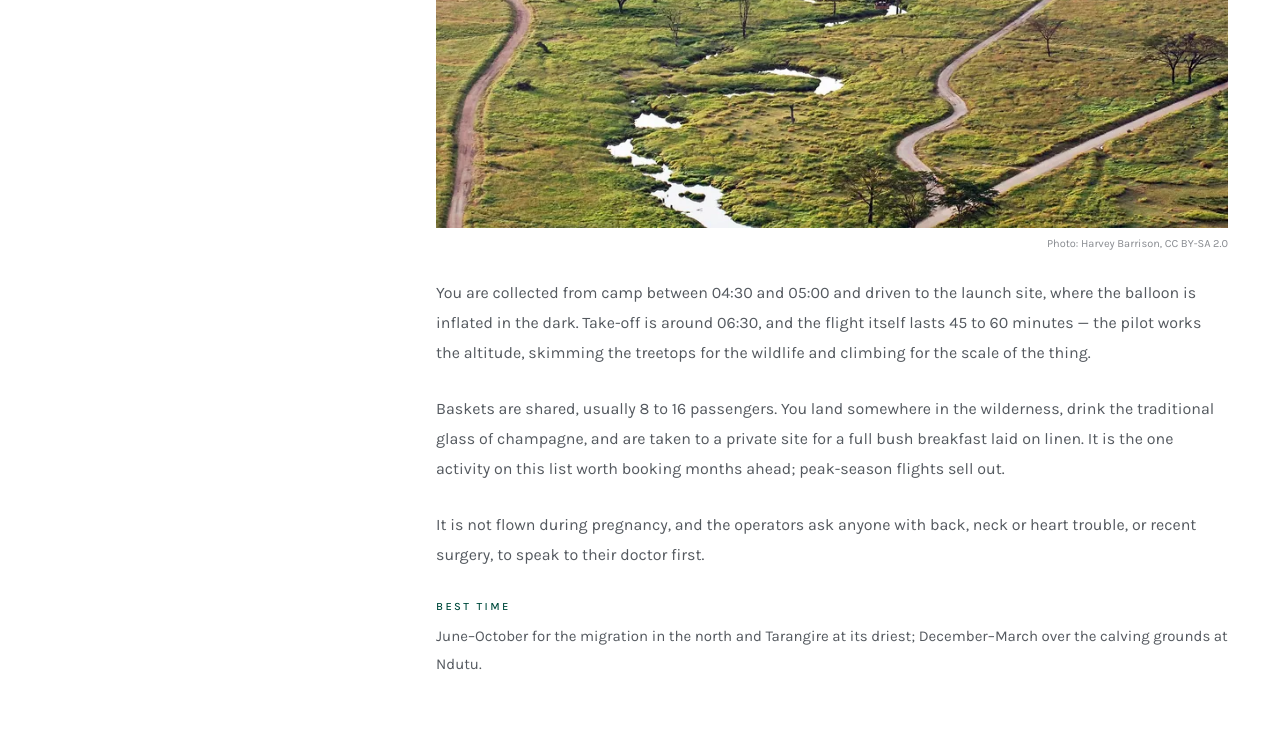
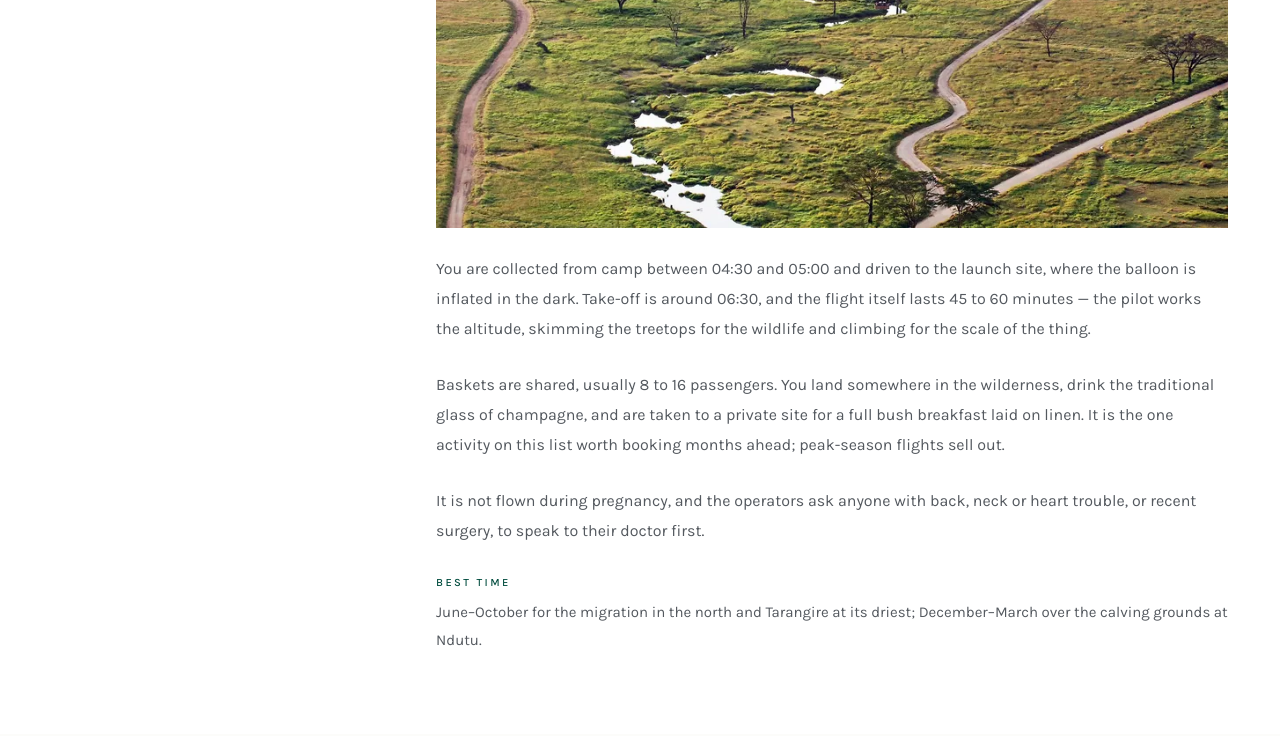
Before and after one commit to BrightonMboya/Polecat, an Astro site in the folder apps/main/: page /safari-add-ons in a window 1280 px wide. Shown: the part 1817-2553 px from the top of the page. Built offline with nearby package versions, Linux system fonts and the light colour scheme; Astro itself is replaced by a stand-in of ours.

Commit message:
removed the image attributions

```diff
--- a/apps/main/src/content/addons.ts
+++ b/apps/main/src/content/addons.ts
@@ -83,24 +83,27 @@ export interface Addon {
  *
  * Five are the site's own photographs. The other nine are openly licensed
  * stand-ins, because the operator has not supplied pictures of these
- * activities: the public-domain ones (rawpixel) need nothing, the four
- * Creative Commons ones need the `credit` line the page prints under them.
+ * activities: five public-domain (rawpixel) and four Creative Commons from
+ * Wikimedia Commons, shown without a credit line by the site owner's decision:
+ *   balloon       Harvey Barrison, CC BY-SA 2.0
+ *   olduvai-gorge Noel Feans, CC BY 2.0
+ *   zipline       Costaricapro, CC BY-SA 3.0
+ *   canoeing      Kessy Gift, CC BY-SA 4.0
  * Only olduvai-gorge and canoeing (Lake Duluti) show the actual place; the
  * rest show the activity somewhere else — the zipline and the treetop bridge
  * are in Costa Rica. Swap any of them for the operator's own photographs as
- * soon as those exist, and drop the credit when you do.
+ * soon as those exist.
  */
 export interface AddonImage {
     base: string
     widths: readonly number[]
     alt: string
-    credit?: { author: string; license: string; url: string }
 }
 
 export const ADDONS: readonly Addon[] = [
     {
         slug: 'balloon',
-        image: { base: 'addon-balloon', widths: [900, 1300], alt: 'A striped hot air balloon drifting low over Serengeti grassland, acacias and a winding stream below it', credit: { author: 'Harvey Barrison', license: 'CC BY-SA 2.0', url: 'https://commons.wikimedia.org/wiki/File:Balloon_Safari_2012_06_01_3126_(7522678450).jpg' } },
+        image: { base: 'addon-balloon', widths: [900, 1300], alt: 'A striped hot air balloon drifting low over Serengeti grassland, acacias and a winding stream below it' },
         name: 'Hot air balloon safari',
         line: 'A sunrise flight over the plains, then a champagne breakfast under an acacia.',
         where: 'Central & southern Serengeti, Tarangire',
@@ -270,7 +273,7 @@ export const ADDONS: readonly Addon[] = [
     },
     {
         slug: 'olduvai-gorge',
-        image: { base: 'addon-olduvai-gorge', widths: [900, 1300], alt: 'Olduvai Gorge under a big sky, the red stone pillar known as the Castle standing out from the dry valley floor', credit: { author: 'Noel Feans', license: 'CC BY 2.0', url: 'https://commons.wikimedia.org/wiki/File:Olduvai_Gorge_or_Oldupai_Gorge.jpg' } },
+        image: { base: 'addon-olduvai-gorge', widths: [900, 1300], alt: 'Olduvai Gorge under a big sky, the red stone pillar known as the Castle standing out from the dry valley floor' },
         name: 'Olduvai Gorge',
         line: 'The Leakeys’ dig, the 1.75-million-year-old skull, and a museum on the rim of the gorge.',
         where: 'On the Ngorongoro–Serengeti drive',
@@ -315,7 +318,7 @@ export const ADDONS: readonly Addon[] = [
     },
     {
         slug: 'zipline',
-        image: { base: 'addon-zipline', widths: [900, 1300], alt: 'A man in a helmet and harness smiling as he rides a zipline through the trees', credit: { author: 'Costaricapro', license: 'CC BY-SA 3.0', url: 'https://commons.wikimedia.org/wiki/File:Zip_Line_Canopy_Tour_Costa_Rica.jpg' } },
+        image: { base: 'addon-zipline', widths: [900, 1300], alt: 'A man in a helmet and harness smiling as he rides a zipline through the trees' },
         name: 'Zipline at Mto wa Mbu',
         line: 'Four or five zips off the Rift Valley escarpment, above the Maasai Steppe.',
         where: 'Mto wa Mbu, at the foot of the escarpment',
@@ -398,7 +401,7 @@ export const ADDONS: readonly Addon[] = [
     },
     {
         slug: 'canoeing',
-        image: { base: 'addon-canoeing', widths: [900, 1300], alt: 'Canoes and a small boat moored at the edge of Lake Duluti, a palm leaning over the water and forest on the far shore', credit: { author: 'Kessy Gift', license: 'CC BY-SA 4.0', url: 'https://commons.wikimedia.org/wiki/File:Lake_duluti.jpg' } },
+        image: { base: 'addon-canoeing', widths: [900, 1300], alt: 'Canoes and a small boat moored at the edge of Lake Duluti, a palm leaning over the water and forest on the far shore' },
         name: 'Canoeing',
         line: 'Two or three hours on flat water, at eye level with the birds and the hippos.',
         where: 'Lake Manyara, Momella Lakes, Lake Duluti',
--- a/apps/main/src/pages/safari-add-ons.astro
+++ b/apps/main/src/pages/safari-add-ons.astro
@@ -218,17 +218,6 @@ const pageSchema = {
                                         decoding="async"
                                         class="aspect-[3/2] w-full object-cover"
                                     />
-                                    {addon.image.credit && (
-                                        <figcaption class="self-end text-[11px] leading-4 text-muted/70">
-                                            Photo:{' '}
-                                            <a
-                                                href={addon.image.credit.url}
-                                                rel="noopener"
-                                                class="underline-offset-2 hover:underline"
-                                                >{addon.image.credit.author}</a
-                                            >{`, ${addon.image.credit.license}`}
-                                        </figcaption>
-                                    )}
                                 </figure>
 
                                 {addon.body.map((paragraph) => (
```
